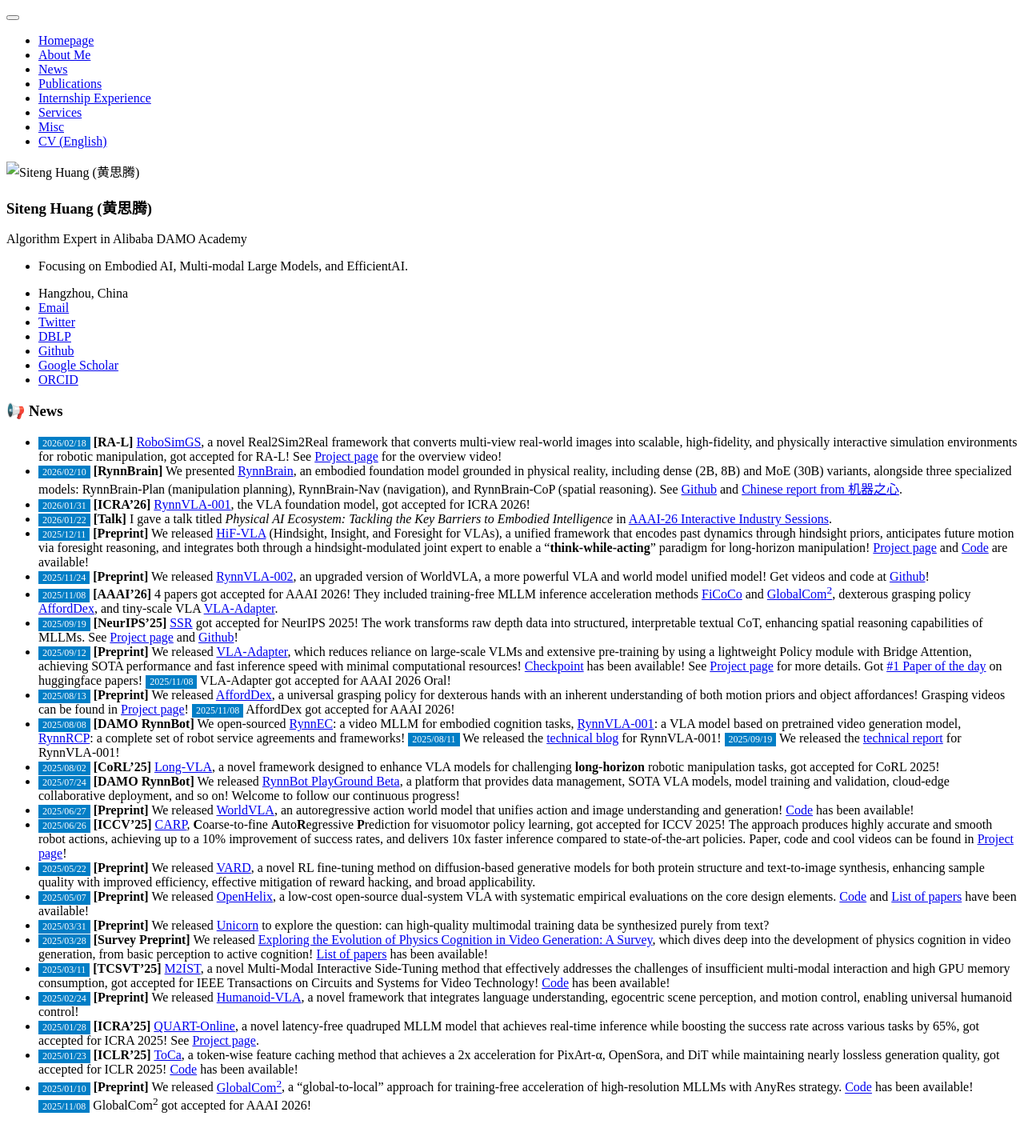
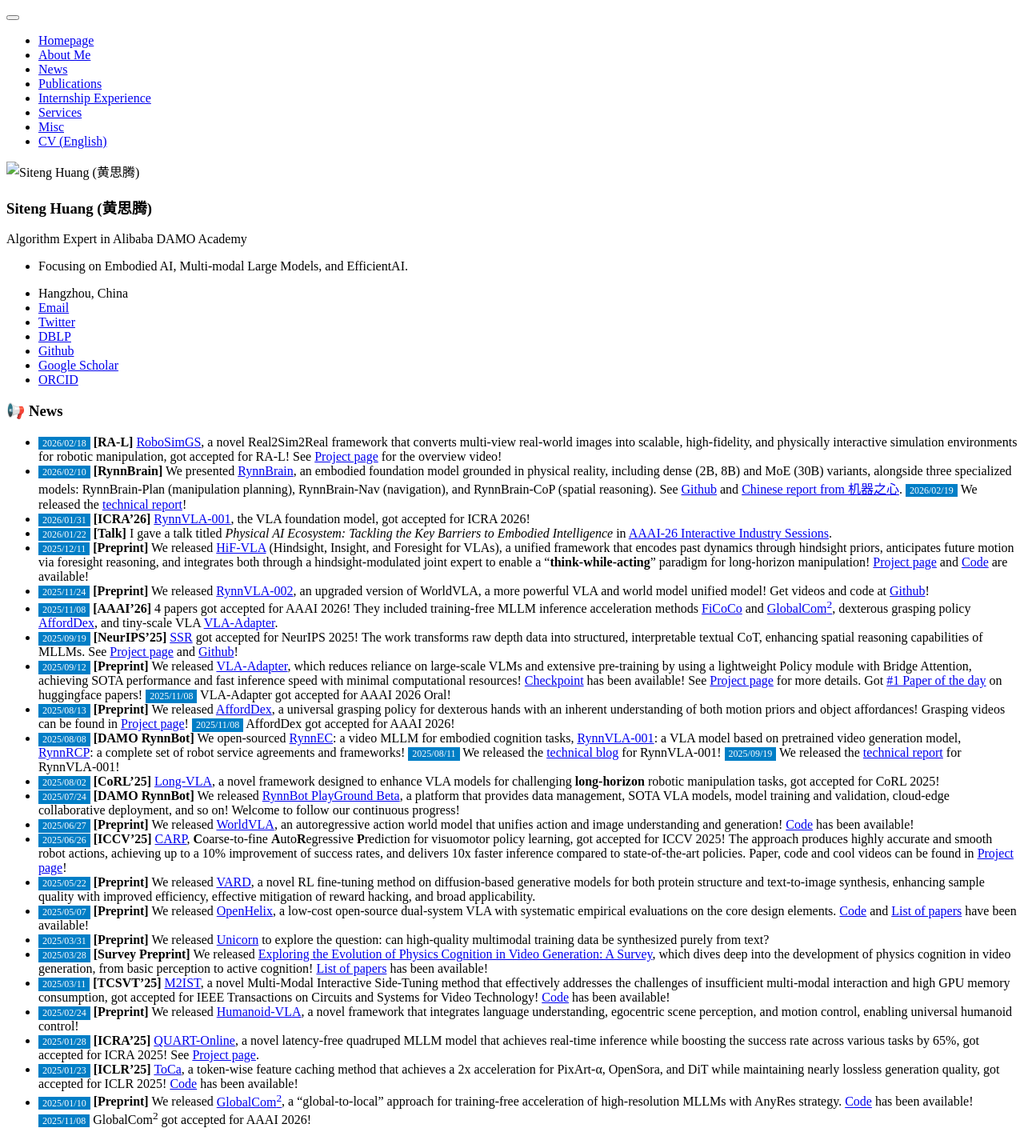
Before and after one commit to bighuang624/bighuang624.github.io, a Jekyll site: the page built from _pages/includes/news.md, in a window 1280 px wide. Shown: the whole page at 80% size. Built offline with Jekyll 4.4.1, drawn with Linux system fonts in a browser that asks for light colours; our own code applies the rules of GitHub Pages for plain Markdown files.

Commit message:
update RynnBrain report

```diff
--- a/_pages/includes/news.md
+++ b/_pages/includes/news.md
@@ -3,7 +3,7 @@
 <!-- 参考 https://huanwang.tech/ 的样式 -->
 
 * <span style="font-size:12px;color:#FFFFFF;background-color:#007ec6;padding:1px 5px 1.5px 5px;">2026/02/18</span> **[RA-L]** [RoboSimGS](https://arxiv.org/abs/2510.10637), a novel Real2Sim2Real framework that converts multi-view real-world images into scalable, high-fidelity, and physically interactive simulation environments for robotic manipulation, got accepted for RA-L! See [Project page](https://robosimgs.github.io/) for the overview video!
-* <span style="font-size:12px;color:#FFFFFF;background-color:#007ec6;padding:1px 5px 1.5px 5px;">2026/02/10</span> **[RynnBrain]** We presented [RynnBrain](https://alibaba-damo-academy.github.io/RynnBrain.github.io/), an embodied foundation model grounded in physical reality, including dense (2B, 8B) and MoE (30B) variants, alongside three specialized models: RynnBrain‑Plan (manipulation planning), RynnBrain‑Nav (navigation), and RynnBrain‑CoP (spatial reasoning). See [Github](https://github.com/alibaba-damo-academy/RynnBrain) and [Chinese report from 机器之心](https://mp.weixin.qq.com/s/53UMfJL6VG-TAA4KJNv8Mg).
+* <span style="font-size:12px;color:#FFFFFF;background-color:#007ec6;padding:1px 5px 1.5px 5px;">2026/02/10</span> **[RynnBrain]** We presented [RynnBrain](https://alibaba-damo-academy.github.io/RynnBrain.github.io/), an embodied foundation model grounded in physical reality, including dense (2B, 8B) and MoE (30B) variants, alongside three specialized models: RynnBrain‑Plan (manipulation planning), RynnBrain‑Nav (navigation), and RynnBrain‑CoP (spatial reasoning). See [Github](https://github.com/alibaba-damo-academy/RynnBrain) and [Chinese report from 机器之心](https://mp.weixin.qq.com/s/53UMfJL6VG-TAA4KJNv8Mg). <span style="font-size:12px;color:#FFFFFF;background-color:#007ec6;padding:1px 5px 1.5px 5px;">2026/02/19</span> We released the [technical report](https://arxiv.org/pdf/2602.14979)!
 * <span style="font-size:12px;color:#FFFFFF;background-color:#007ec6;padding:1px 5px 1.5px 5px;">2026/01/31</span> **[ICRA'26]** [RynnVLA-001](https://arxiv.org/abs/2509.15212), the VLA foundation model, got accepted for ICRA 2026!
 * <span style="font-size:12px;color:#FFFFFF;background-color:#007ec6;padding:1px 5px 1.5px 5px;">2026/01/22</span> **[Talk]** I gave a talk titled *Physical AI Ecosystem: Tackling the Key Barriers to Embodied Intelligence* in [AAAI-26 Interactive Industry Sessions](https://aaai.org/conference/aaai/aaai-26/interactive-industry-sessions/#Alibaba).
 * <span style="font-size:12px;color:#FFFFFF;background-color:#007ec6;padding:1px 5px 1.5px 5px;">2025/12/11</span> **[Preprint]** We released [HiF-VLA](https://arxiv.org/abs/2512.09928) (Hindsight, Insight, and Foresight for VLAs), a unified framework that encodes past dynamics through hindsight priors, anticipates future motion via foresight reasoning, and integrates both through a hindsight-modulated joint expert to enable a "**think-while-acting**" paradigm for long-horizon manipulation! [Project page](https://hifvla.github.io) and [Code](https://github.com/OpenHelix-Team/HiF-VLA) are available!
```
Also changed, not shown: _pages/includes/pub_short.md (+2 -0 lines).
